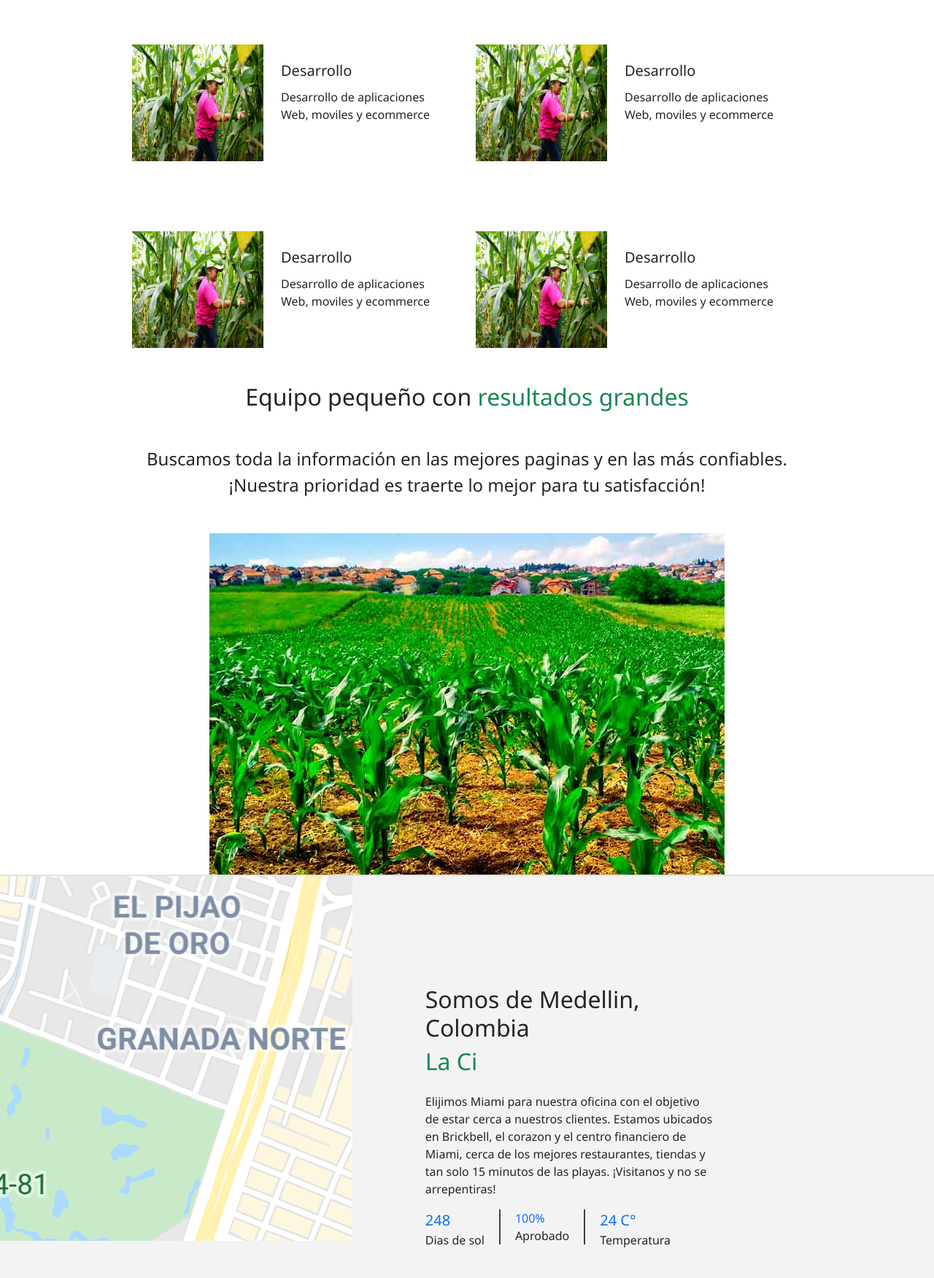
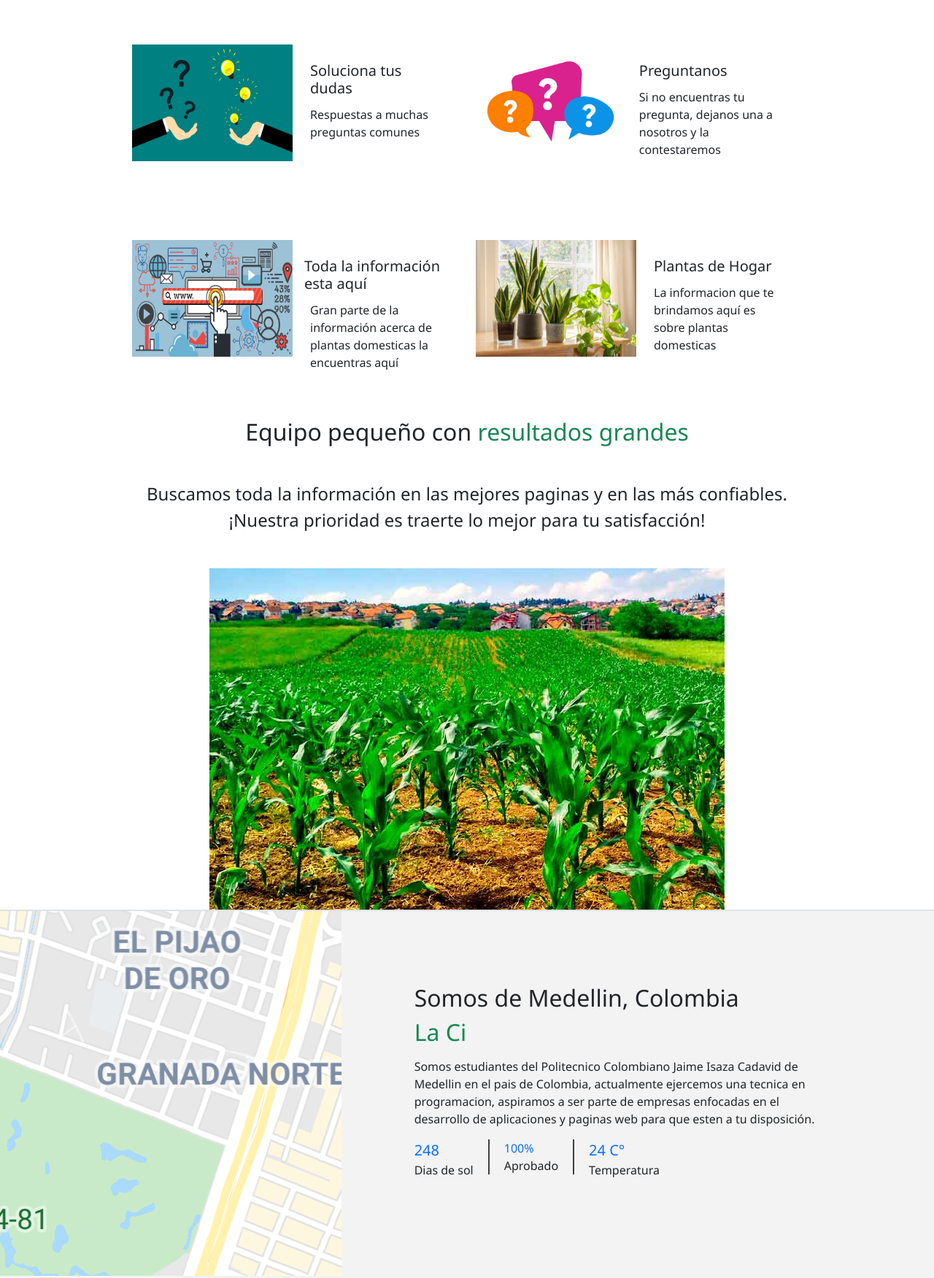
Before and after one commit to ppi-Tecnologia/Mi-Repositorio, a plain HTML site: page PPI Web/boostrap/index.html in a window 1280 px wide. Shown: the part 1001-2753 px from the top of the page at 73% size. Drawn offline with nearby package versions, Linux system fonts and the light colour scheme.

Commit message:
Termine la pagina completa

```diff
--- a/PPI Web/boostrap/index.html
+++ b/PPI Web/boostrap/index.html
@@ -51,9 +51,14 @@
               <li class="nav-item">
                 <a class="nav-link" href="#seccion-contacto">Contacto</a>
               </li>
+
+              <li class="nav-item">
+                <a class="nav-link text-success" href="#">Iniciar Sesión</a>
+              </li>
+
             <form class="d-flex" role="search">
               <input class="form-control me-2" type="email" placeholder="Correo electronico" aria-label="email">
-              <button class="btn btn-success btn-primary-outline-success mx-2" type="button">Suscribete</button>
+              <button class="btn btn-success btn-primary-outline-success mx-2" type="button">Registrarse</button>
             </form>
           </div>
         </div>
@@ -102,33 +107,33 @@
       <section class="container-fluid">
         <div class="row w-75 mx-auto  servicio-fila">
             <div class="col-lg-6 col-med-12 col-sm-12 d-flex my-5 icono-wrap">
-                <img src="/PPI Web/boostrap/imagenes/cuchita.jpg" alt="Una cuchita" width="180" height="160">
+                <img src="/PPI Web/boostrap/imagenes/pregunta y respuesta.jpg" alt="Pregunas e ideas" width="220" height="160">
                 <div>
-                    <h3 class="fs-5 mt-4 px-4 pb-1">Desarrollo</h3>
-                    <p class="px-4">Desarrollo de aplicaciones Web, moviles y ecommerce</p>
+                    <h3 class="fs-5 mt-4 px-4 pb-1">Soluciona tus dudas</h3>
+                    <p class="px-4">Respuestas a muchas preguntas comunes</p>
                 </div>
             </div>
             <div class="col-lg-6 col-med-12 col-sm-12  d-flex my-5 icono-wrap">
-                <img src="/PPI Web/boostrap/imagenes/cuchita.jpg" alt="Una cuchita" width="180" height="160">
+                <img src="/PPI Web/boostrap/imagenes/preguntas.jpg" alt="Simbolos de pregunta" width="220" height="160">
                 <div>
-                    <h3  class="fs-5 mt-4 px-4 pb-1">Desarrollo</h3>
-                    <p class="px-4">Desarrollo de aplicaciones Web, moviles y ecommerce</p>
+                    <h3  class="fs-5 mt-4 px-4 pb-1">Preguntanos</h3>
+                    <p class="px-4">Si no encuentras tu pregunta, dejanos una a nosotros y la contestaremos</p>
                 </div>
             </div>
         </div>
         <div class="row w-75 mx-auto  servicio-fila">
             <div class="col-lg-6 col-med-12 col-sm-12 d-flex my-5 icono-wrap">
-                <img src="/PPI Web/boostrap/imagenes/cuchita.jpg" alt="Una cuchita" width="180" height="160">
+                <img src="/PPI Web/boostrap/imagenes/fuente de informacion.jpg" alt="imagen de navegador web" width="220" height="160">
                 <div>
-                    <h3 class="fs-5 mt-4 px-4 pb-1">Desarrollo</h3>
-                    <p class="px-4">Desarrollo de aplicaciones Web, moviles y ecommerce</p>
+                    <h3 class="fs-5 mt-4 px-3 pb-1">Toda la información esta aquí</h3>
+                    <p class="px-4">Gran parte de la información acerca de plantas domesticas la encuentras aquí</p>
                 </div>
             </div>
             <div class="col-lg-6 col-med-12 col-sm-12  d-flex my-5 icono-wrap">
-                <img src="/PPI Web/boostrap/imagenes/cuchita.jpg" alt="Una cuchita" width="180" height="160">
+                <img src="/PPI Web/boostrap/imagenes/plantas domesticas.webp" alt="plantas domesticas" width="220" height="160">
                 <div>
-                    <h3  class="fs-5 mt-4 px-4 pb-1">Desarrollo</h3>
-                    <p class="px-4">Desarrollo de aplicaciones Web, moviles y ecommerce</p>
+                    <h3  class="fs-5 mt-4 px-4 pb-1">Plantas de Hogar</h3>
+                    <p class="px-4">La informacion que te brindamos aquí es sobre plantas domesticas</p>
                 </div>
             </div>
         </div>
@@ -150,8 +155,8 @@
             <div>
                 <div class="wrapper">
                     <h2>Somos de Medellin, Colombia</h2>
-                    <h2 class="text-success mb-4" id="typewriter"></h2>
-                    <p class=""fs-5 text-body>Elijimos Miami para nuestra oficina con el objetivo de estar cerca a nuestros clientes. Estamos ubicados en Brickbell, el corazon y el centro financiero de Miami, cerca de los mejores restaurantes, tiendas y tan solo 15 minutos de las playas. ¡Visitanos y no se arrepentiras!</p>
+                    <h2 class="text-success mb-3" id="typewriter"></h2>
+                    <p class=""fs-5 text-body>Somos estudiantes del Politecnico Colombiano Jaime Isaza Cadavid de Medellin en el pais de Colombia, actualmente ejercemos una tecnica en programacion, aspiramos a ser parte de empresas enfocadas en el desarrollo de aplicaciones y paginas web para que esten a tu disposición.</p>
                     <section class="d-flex" id="numeros-local">
                         <div>
                             <p class="text-primary fs-5">248</p>
@@ -185,20 +190,20 @@
             <div class="titulo-formulario" class="text-center mb-4">
                 <div><img src="/PPI Web/boostrap/imagenes/agricultura.jpg" alt="Contacto" class="img-fluid"></div>
                 <h2>Contactos</h2>
-                <p class="fs-5">Estamos aqui para hacer realidad tus proyectos</p>
+                <p class="fs-5">Dejanos Recomendaciones para seguir mejorando la pagina</p>
             </div>
             <form action="">
                 <div class="mb-3">
-                    <input type="email" class="form-control" id="email" placeholder="nombre@ejemplo.com" required>
+                    <input type="email" class="form-control" id="email" placeholder="Correo" required>
                 </div>
                 <div class="mb-3">
-                    <input type="text" class="form-control" id="nombre" placeholder="Elva Nanero" required>
+                    <input type="text" class="form-control" id="nombre" placeholder="Nombre" required>
                 </div>
                 <div class="mb-3">
                     <input type="tel" class="form-control" id="tel" placeholder="(000)000-0000" required>
                 </div>
                 <div class="mb-3">
-                    <textarea class="form-control" id="exampleFormControlTextarea1" rows="3" placeholder="Escribe tu mensaje aca"></textarea>
+                    <textarea class="form-control" id="exampleFormControlTextarea1" rows="3" placeholder="Dejanos tu recomendación aquí"></textarea>
                 </div>
                 <div class="mb-3">
                     <button class="btn btn-primary w-100 fs-5" type="button">Enviar Mensaje</button>
--- a/PPI Web/boostrap/main.css
+++ b/PPI Web/boostrap/main.css
@@ -3,6 +3,7 @@
 body {
     font-family: 'Segoe UI', Tahoma, Geneva, Verdana, sans-serif;
     overflow-x: hidden;
+
 
 }
 
@@ -132,9 +133,9 @@ body {
 }
 
 .wrapper {
-    width: 50%;
+    width: 70%;
     margin-left: 100px;
-    padding-top: 150px;
+    padding-top: 100px;
 }
 
 #numeros-local div {
```
Also changed, not shown: PPI Web/boostrap/imagenes/fuente de informacion.jpg (added), PPI Web/boostrap/imagenes/plantas domesticas.webp (added), PPI Web/boostrap/imagenes/pregunta y respuesta.jpg (added), PPI Web/boostrap/imagenes/preguntas.jpg (added).
